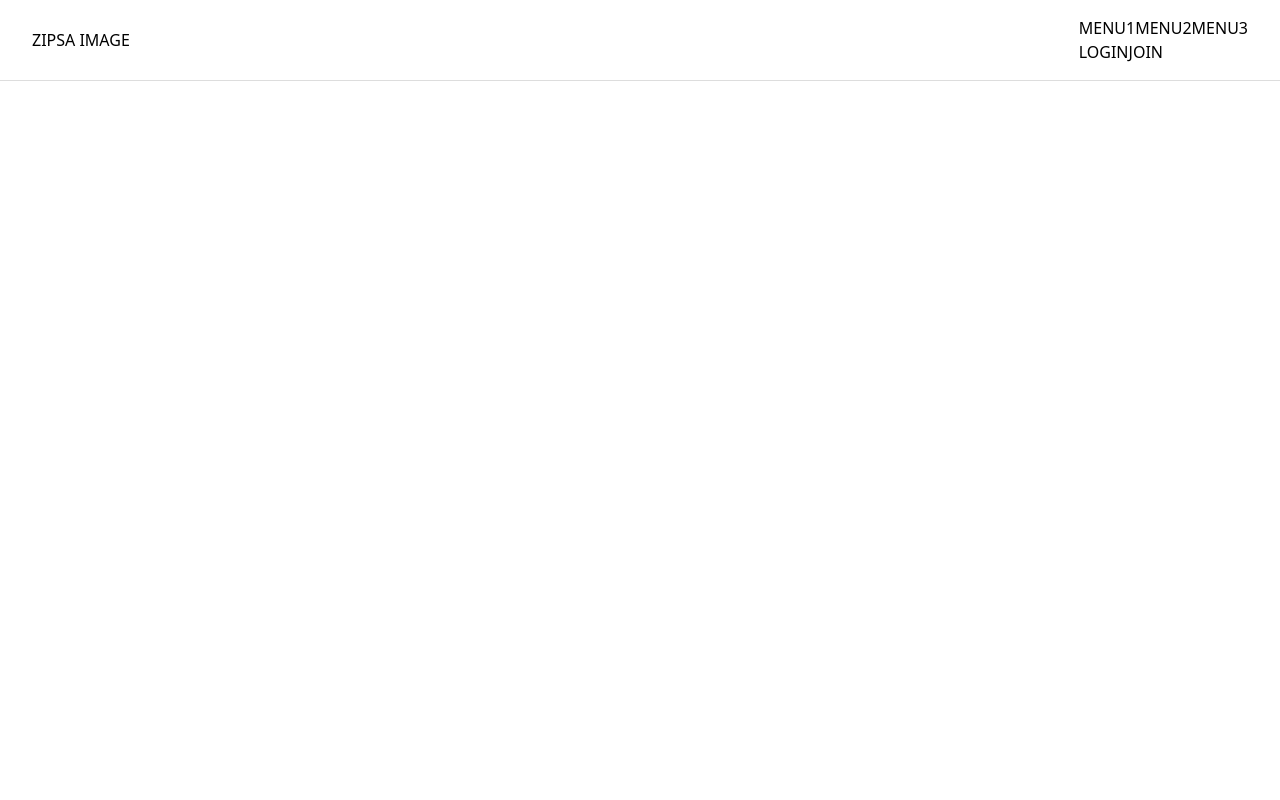
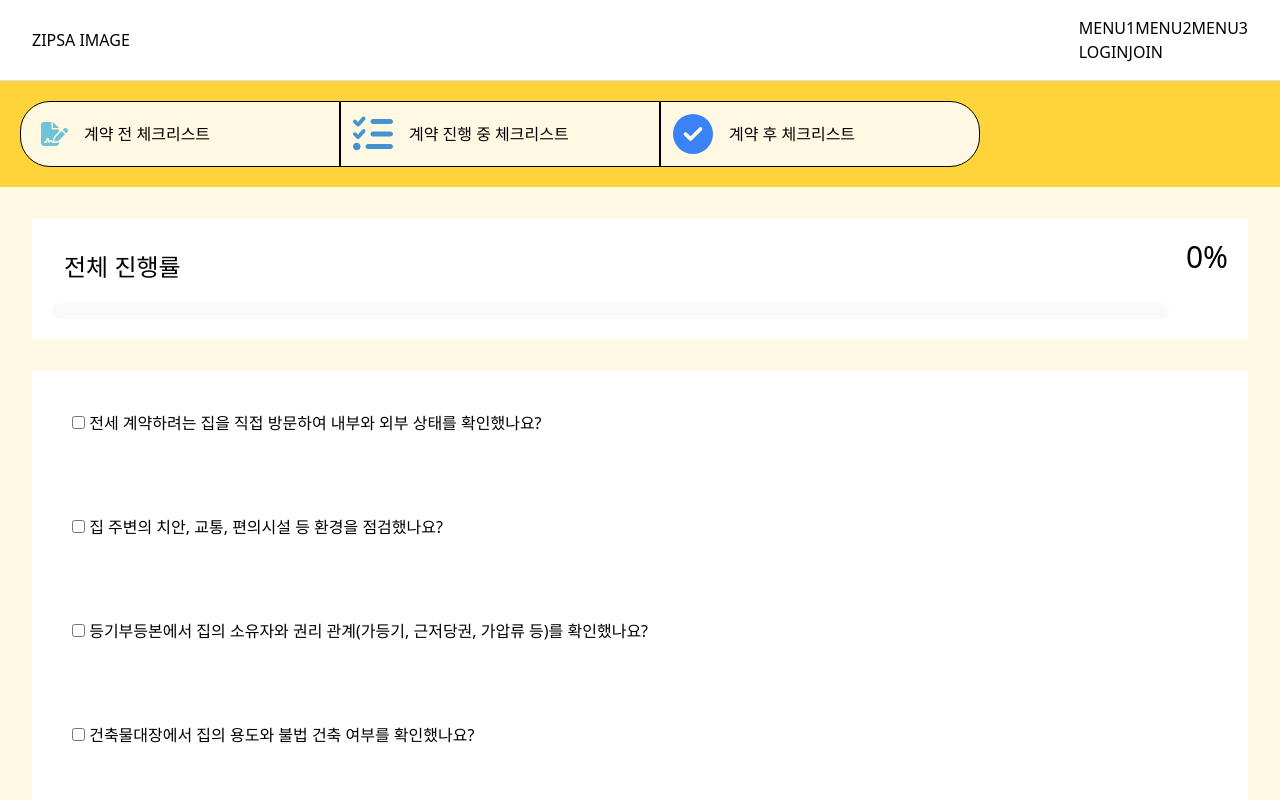
Before and after one commit to project-zipsa/client, a Vue app: page /checklist/1 in a window 1280 px wide. Shown: the top 800 px of the page. Built offline with nearby package versions, Linux system fonts and the light colour scheme.

Commit message:
✨ [feat]: checklist-detail
#1

```diff
--- a/src/assets/checklist-info.js
+++ b/src/assets/checklist-info.js
@@ -1,6 +1,6 @@
-checklists = {
+const checklists = {
   // title: '집 상태 및 주변 환경 확인',
-  before: [
+  1: [
     {
       description: '전세 계약하려는 집을 직접 방문하여 내부와 외부 상태를 확인했나요?',
       info: '현장확인',
@@ -40,6 +40,70 @@ checklists = {
       info: '온라인부동산 정보 포털',
     },
   ],
+  2: [
+    {
+      description: '표준 임대차 계약서를 사용하고 있나요?',
+      info: '온라인부동산 정보 포털',
+    },
+    {
+      description: '계약서에 계약 기간, 보증금, 잔금 지급일, 월세(있다면) 등을 명확히 기재했나요?',
+      info: '주택 임대차 계약서 확인',
+    },
+    {
+      description: '특약 사항을 꼼꼼히 검토했나요',
+      info: '',
+    },
+    {
+      description: '계약 직전 등기부등본을 다시 발급받아 최신 권리 관계를 확인했나요?',
+      info: '등기부등본 열람(정부 24 또는 대법원 인터넷 등기소)',
+    },
+    {
+      description: '전세 계약서에 임대인의 의무와 책임이 명시되어 있나요?',
+      info: '전세 계약서 주요 조항 확인',
+    },
+    {
+      description: '소유자가 아닌 대리인과 계약하는 경우, 위임장과 인감증명서를 다시 검토했나요?',
+      info: '등기부등본 열람(정부 24 또는 대법원 인터넷 등기소) / 위임장과 인감증명서 확인',
+    },
+    {
+      description: '계약금과 잔금을 임대인의 명의 계좌로 이체할 계획인가요?',
+      info: '',
+    },
+    {
+      description: '•	"현금 지급이 아닌 계좌 이체로 기록을 남길 준비가 되어 있나요?',
+      info: '',
+    },
+    {
+      description: '잔금 지급 후 즉시 전입신고와 확정일자를 받을 계획인가요?',
+      info: '',
+    },
+    {
+      description: '확정일자의 효력과 전입신고의 중요성을 이해하고 있나요?',
+      info: '',
+    },
+  ],
+  3: [
+    {
+      description: '잔금을 지급한 당일 또는 다음 날 전입신고를 완료했나요?',
+      info: '',
+    },
+    {
+      description: '동사무소에서 확정일자를 받았나요?',
+      info: '',
+    },
+    {
+      description: '이전 임차인이 남긴 관리비나 공과금 미납 내역이 없는지 확인했나요?',
+      info: '관리사무소 문의, 임대인에게 서류 요청',
+    },
+    {
+      description: '계약서 원본, 등기부등본, 건축물대장 등 관련 서류를 안전하게 보관하고 있나요?',
+      info: '',
+    },
+    {
+      description: '임대인의 신분증 사본 및 통장 사본 등 계약 관련 자료를 모두 확보했나요?',
+      info: '',
+    },
+  ],
+}
 
-  ing: {},
-}
+export default checklists
--- /dev/null
+++ b/src/pages/CheckDetail.vue
@@ -0,0 +1,104 @@
+<template>
+  <div class="min-h-screen bg-[#FFF9E3]">
+    <div class="flex bg-[#FFD43B] p-5">
+      <router-link
+        to="/checklist/1"
+        class="flex bg-[#FFF9E3] p-5 w-80 rounded-[30px_0_0_30px] border-[0.5px] border-solid border-[black]"
+      >
+        <img src="@/assets/c-before.svg" alt="" class="pr-4" />
+        <button class="font-light">계약 전 체크리스트</button>
+      </router-link>
+      <router-link
+        to="/checklist/2"
+        class="flex bg-[#FFF9E3] p-3 w-80 border-[0.5px] border-solid border-[black]"
+      >
+        <img src="@/assets/c-ing.svg" alt="" class="pr-4" />
+        <button class="font-light">계약 진행 중 체크리스트</button>
+      </router-link>
+      <router-link
+        to="/checklist/3"
+        class="flex bg-[#FFF9E3] p-3 w-80 rounded-[0_30px_30px_0] border-[0.5px] border-solid border-[black]"
+      >
+        <img src="@/assets/c-after.svg" alt="" class="pr-4" />
+        <button class="font-light">계약 후 체크리스트</button>
+      </router-link>
+    </div>
+
+    <form action="">
+      <div class="bg-white m-8 p-5">
+        <div class="flex justify-between">
+          <h2 class="font-light p-3 pb-5 text-2xl">전체 진행률</h2>
+          <p class="font-light text-3xl">{{ progressBar[currentRoute.params.id] }}%</p>
+        </div>
+
+        <div class="h-4 w-[95%] bg-[#E5E7EB33] rounded-[20px]">
+          <div
+            class="h-4 bg-[#2563EB] rounded-[20px]"
+            :style="{ width: progressBar[currentRoute.params.id] + '%' }"
+          ></div>
+        </div>
+      </div>
+
+      <section class="bg-white m-8">
+        <div v-for="(item, index) in checkInfo" :key="index" class="p-10 font-light">
+          <input
+            type="checkbox"
+            :id="index"
+            @change.prevent="toggleCheck(index, $event)"
+            :checked="checkStatesById[currentRoute.params.id]?.[index]"
+          />
+          {{ item.description }}
+        </div>
+      </section>
+    </form>
+  </div>
+</template>
+<script>
+import checklists from '@/assets/checklist-info'
+import { computed, watch, ref } from 'vue'
+import { useRoute } from 'vue-router'
+export default {
+  name: 'detail',
+  setup() {
+    const currentRoute = useRoute()
+
+    const checkInfo = computed(() => {
+      return checklists[currentRoute.params.id]
+    })
+    const checkStatesById = ref({})
+    const progressBar = ref({})
+
+    function toggleCheck(index, event) {
+      const id = currentRoute.params.id
+      checkStatesById.value[id][index] = event.target.checked
+
+      const states = checkStatesById.value[id] || []
+      const checkedCount = states.filter(Boolean).length
+      const total = checklists[id].length
+      progressBar.value[id] = (checkedCount / total) * 100
+    }
+
+    watch(
+      () => currentRoute.params.id,
+      (newId) => {
+        if (!checkStatesById.value[newId]) {
+          checkStatesById.value[newId] = Array(checklists[newId].length).fill(false)
+          progressBar.value[newId] = 0
+        }
+      },
+      {
+        immediate: true,
+      },
+    )
+
+    return {
+      checkInfo,
+      checkStatesById,
+      toggleCheck,
+      progressBar,
+      currentRoute,
+    }
+  },
+}
+</script>
+<style></style>
--- a/src/pages/Checklist.vue
+++ b/src/pages/Checklist.vue
@@ -18,9 +18,11 @@
           <p class="font-light text-gray-700 px-8 pb-8">
             계약 전, 중요한 법적 사항과 집주인 정보 등을 확인해보세요.
           </p>
+          <router-link to="/checklist/1">
             <button class="w-80 py-3 rounded-lg bg-[#91D8EA] text-white hover:opacity-90">
               체크리스트 확인 →
             </button>
+          </router-link>
         </section>
         <section
           class="w-[480px] h-[320px] p-4 pb-6 flex flex-col justify-center items-center rounded-xl bg-white border-t-4 border-[#51ACF6] hover:-translate-y-1 transition shadow-[0px_4px_6px_0px_rgba(0,0,0,0.10),0px_10px_15px_0px_rgba(0,0,0,0.10)]"
@@ -32,9 +34,11 @@
           <p class="font-light text-gray-700 px-8 pb-8">
             계약서 서명전, 주의 깊게 체크해야 할 사항들입니다.
           </p>
+          <router-link to="/checklist/2">
             <button class="w-80 py-3 rounded-lg bg-[#51ACF6] text-white hover:opacity-90">
               체크리스트 확인 →
             </button>
+          </router-link>
         </section>
         <section
           class="w-[480px] h-[320px] p-4 pb-6 flex flex-col justify-center items-center rounded-xl bg-white border-t-4 border-[#3B82F6] hover:-translate-y-1 transition shadow-[0px_4px_6px_0px_rgba(0,0,0,0.10),0px_10px_15px_0px_rgba(0,0,0,0.10)]"
@@ -46,9 +50,11 @@
           <p class="font-light text-gray-700 px-8 pb-8">
             계약 후, 중요한 사후 관리 사항을 점검하세요.
           </p>
+          <router-link to="checklist/3">
             <button class="w-80 py-3 rounded-lg bg-[#3B82F6] text-white hover:opacity-90">
               체크리스트 확인 →
             </button>
+          </router-link>
         </section>
       </div>
 
@@ -69,6 +75,14 @@
   </div>
 </template>
 <script>
-export default {}
+import { useRoute } from 'vue-router'
+export default {
+  setup() {
+    const currentRoute = useRoute()
+    return {
+      currentRoute,
+    }
+  },
+}
 </script>
 <style></style>
--- a/src/router/index.js
+++ b/src/router/index.js
@@ -1,5 +1,10 @@
 import { createRouter, createWebHistory } from 'vue-router'
-import HomeView from '../views/HomeView.vue'
+import Home from '@/pages/Home.vue'
+import Join from '@/pages/Join.vue'
+import Login from '@/pages/Login.vue'
+import Checklist from '@/pages/Checklist.vue'
+import CheckDetail from '@/pages/CheckDetail.vue'
+import Dicts from '@/pages/Dicts.vue'
 
 const router = createRouter({
   history: createWebHistory(import.meta.env.BASE_URL),
@@ -7,25 +12,24 @@ const router = createRouter({
     {
       path: '/',
       name: 'home',
-      component: HomeView,
+      component: Home,
     },
     {
-      path: '/about',
-      name: 'about',
-      // route level code-splitting
-      // this generates a separate chunk (About.[hash].js) for this route
-      // which is lazy-loaded when the route is visited.
-      component: () => import('../views/AboutView.vue'),
+      path: '/join',
+      name: 'join',
+      component: Join,
     },
+    { path: '/login', name: 'login', component: Login },
     {
-      path: '/checklist',
-      name: 'checklist',
-      component: () => import('../views/ChecklistView.vue'),
+      path: '/check',
+      name: 'checklist-main',
+      component: Checklist,
     },
+    { path: '/checklist/:id', name: 'checklistId', component: CheckDetail },
     {
-      path: '/checklist/1',
-      name: 'checklistBefore',
-      component: () => import('../views/CheckDetailView.vue'),
+      path: '/dicts',
+      name: 'dicts',
+      component: Dicts,
     },
   ],
 })
```
Lines whose indentation alone changed are shown as unchanged.
